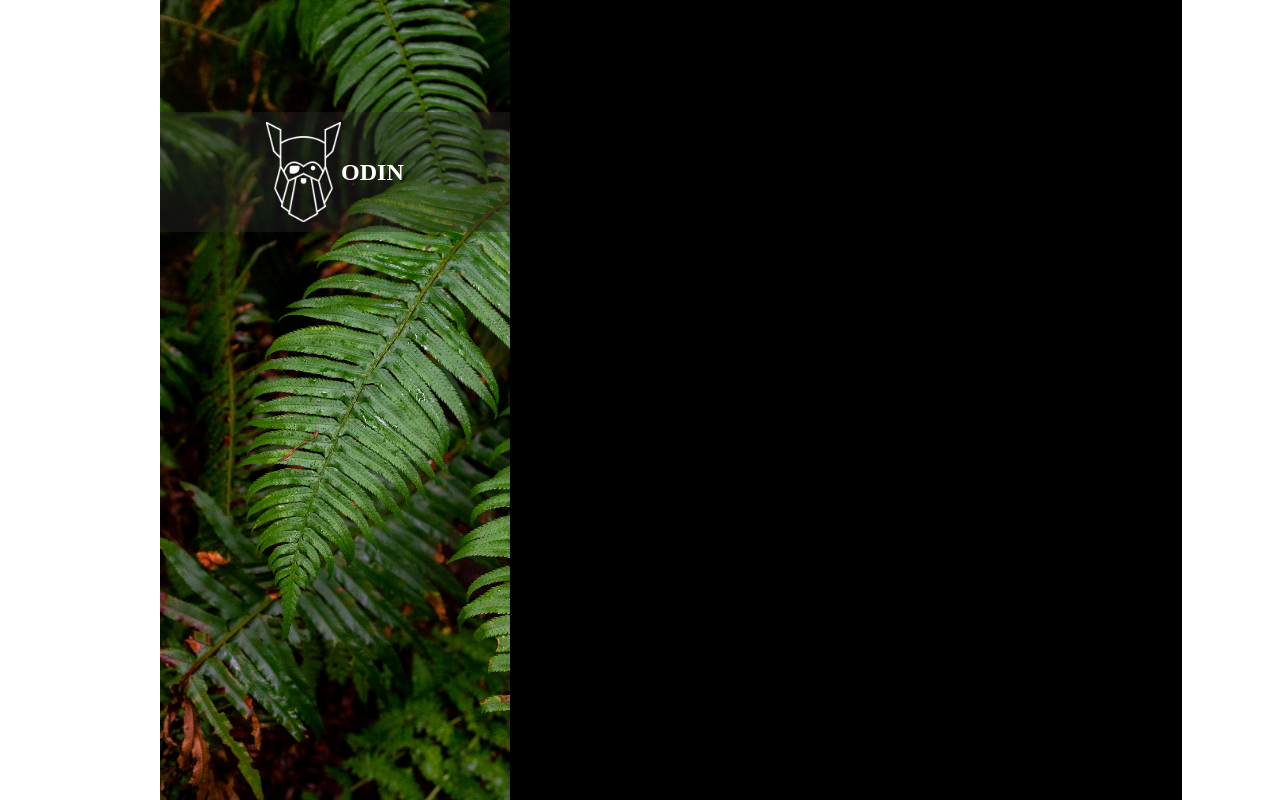
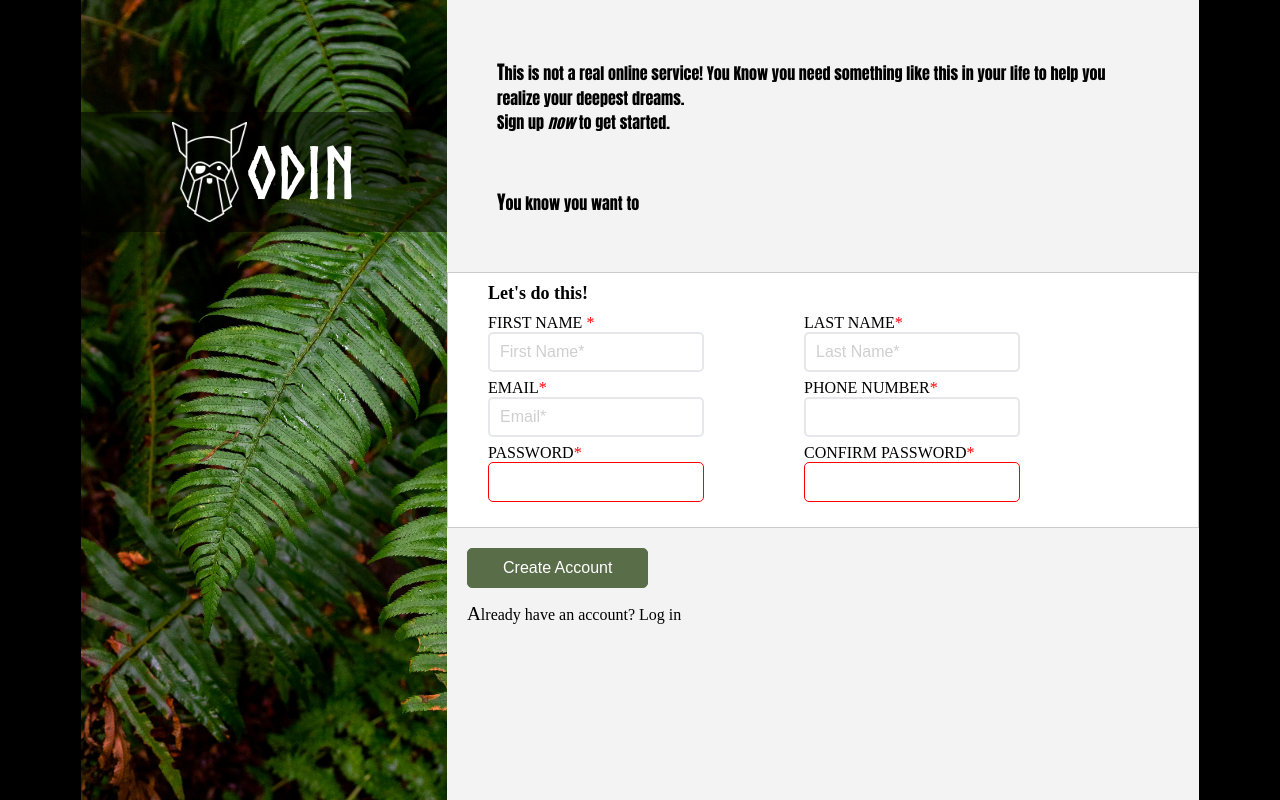
Before and after one commit to macnum/Sign-up-Form, a plain HTML site: page index.html in a window 1280 px wide. Drawn offline with Linux system fonts and the light colour scheme.

Commit message:
Update the form layout

```diff
--- a/index.html
+++ b/index.html
@@ -10,7 +10,7 @@
 
 <body>
     <div class="container">
-        <section class="row-1">
+        <section class="col-1 sub">
 
 
             <div class="position">
@@ -20,8 +20,63 @@
 
 
         </section>
-        <section class="row-2">
+        <section class="col-2 main">
+            <article class="hero row-1">
+                <p>This is not a real online service! You Know you need something like this in your life to help you
+                    realize your deepest dreams.
+                    <span>Sign up <em>now</em> to get started.</span>
+                </p>
+                <p>You know you want to</p>
+            </article>
+            <section class="form row-2">
+                <h2>Let's do this!</h2>
+                <form action="http://httpbin.org/post" method="post" id="sign_up">
 
+                    <div class="form-control row-1">
+                        <div>
+                            <label for="first_name">FIRST NAME
+                                <span aria-label="required">*</span>
+                            </label>
+                            <input placeholder="First Name*" required type="text" name="user_first_name"
+                                id="first_name">
+                        </div>
+                        <div>
+                            <label for="last_name">LAST NAME<span aria-label="required">*</span></label>
+                            <input placeholder="Last Name*" required type="text" name="user_last_name" id="last_name">
+                        </div>
+
+                    </div>
+
+                    <div class="form-control row-2">
+                        <div>
+                            <label for="email">EMAIL<span aria-label="required">*</span></label>
+                            <input placeholder="Email*" required type="email" name="user_email" id="email">
+                        </div>
+                        <div>
+                            <label for="phone_number">PHONE NUMBER<span aria-label="required">*</span></label>
+                            <input pattern="^[0-9]+$" required type="tel" name="user_phone_number" id="phone_number">
+                        </div>
+                    </div>
+                    <div class="form-control row-3">
+                        <div>
+                            <label for="password">PASSWORD<span aria-label="required">*</span></label>
+                            <input required minlength="8" type="password" name="user_password" id="password">
+                        </div>
+                        <div>
+                            <label for="password">CONFIRM PASSWORD<span aria-label="required">*</span></label>
+                            <input required minlength="8" type="password" name="user_password" id="password">
+                        </div>
+                    </div>
+                </form>
+            </section>
+            <section class="footer row-3">
+                <div>
+                    <button form="sign_up" class="submit-btn" type="submit">Create Account</button>
+                </div>
+                <p>
+                    Already have an account? Log in
+                </p>
+            </section>
         </section>
     </div>
 
--- a/style.css
+++ b/style.css
@@ -1,3 +1,13 @@
+@font-face {
+    font-family: "Norse";
+    src:
+        url("./extra/font/Norse-Bold.woff2") format("woff2"),
+        url("./extra/font/Norse-Bold.woff") format("woff");
+    font-weight: bold;
+    font-style: normal;
+    font-display: swap;
+}
+
 *,
 *::before,
 *::after {
@@ -5,25 +15,49 @@
     padding: 0;
     box-sizing: border-box;
 }
+button,
+input {
+    font-size: 100%;
+    margin: 0;
+    max-width: 100%;
+    display: block;
+}
+body {
+    background-color: #000;
+}
 
 .container {
     display: flex;
-    width: 75%;
-    margin: 0 auto;
+    justify-content: center;
+    align-items: center;
 }
-.row-1 {
+.col-1.sub {
     background-color: aqua;
     background-image: url("./extra/images/greenleaf.jpg");
     background-size: cover;
     background-repeat: no-repeat;
     height: 100vh;
-    min-width: 350px;
+    width: 22.875rem;
 }
 .position {
-    background-color: rgba(43, 40, 40, 0.4);
+    background-color: rgba(0, 0, 0, 0.5);
     height: 120px;
     color: #fff;
     display: flex;
+    font-size: 3rem;
+    font-family:
+        "norse",
+        system-ui,
+        -apple-system,
+        BlinkMacSystemFont,
+        "Segoe UI",
+        Roboto,
+        Oxygen,
+        Ubuntu,
+        Cantarell,
+        "Open Sans",
+        "Helvetica Neue",
+        sans-serif;
     justify-content: center;
     align-items: center;
     margin-top: 7rem;
@@ -33,9 +67,110 @@
     height: 100px;
 }
 
-.row-2 {
-    background-color: black;
+.col-2.main {
+    background-color: #f3f3f3;
 
-    min-width: 70%;
+    width: 47rem;
     height: 100vh;
 }
+.col-2.main p::first-letter {
+    font-size: larger;
+}
+
+article.hero {
+    background-color: inherit;
+    height: 34vh;
+    font-style: normal;
+    font-weight: 600;
+    font-family: Impact, Haettenschweiler, "Arial Narrow Bold", sans-serif;
+    padding: 30px;
+    margin: 0 20px;
+    display: flex;
+    flex-direction: column;
+    justify-content: space-around;
+    align-items: flex-start;
+    min-width: 370px;
+}
+article.hero p span {
+    display: block;
+}
+
+section.row-2.form {
+    background-color: #fff;
+    height: 16rem;
+    border: 1px groove #ccc;
+    padding: 10px 0px 0px 30px;
+    display: flex;
+    flex-direction: column;
+}
+section.row-2.form h2 {
+    font-weight: 600;
+    font-size: large;
+    margin-left: 10px;
+}
+section.row-2.form #sign_up {
+    display: flex;
+    flex-direction: column;
+    gap: 7px;
+
+    margin-bottom: 23px;
+    padding: 10px;
+}
+
+.form-control {
+    display: flex;
+    gap: 100px;
+}
+
+section.footer {
+    background-color: inherit;
+}
+
+button {
+    background-color: #596d48;
+    border: 1px solid #596d48;
+    border-radius: 5px;
+    color: #fff;
+    padding: 10px 35px;
+    margin-bottom: 15px;
+}
+.footer {
+    margin: 20px;
+}
+
+input {
+    border: 2px solid #e5e7eb;
+    width: 13.5rem;
+    height: 2.5rem;
+    border-radius: 5px;
+    padding: 10px;
+    outline: 0;
+}
+input[type="password"]:invalid {
+    border: 1px solid #ff0000;
+}
+input::placeholder {
+    color: rgba(97, 97, 97, 0.3);
+}
+
+input:valid {
+    border: #b5fd75;
+}
+
+input:focus {
+    border: 1px solid #0000ff;
+}
+label span {
+    color: red;
+}
+input:focus:valid {
+    border: 1px solid #8bc34a;
+    background-color: transparent;
+}
+input[type="password"]:focus:invalid {
+    border: 1px solid pink;
+}
+input[type="password"]:focus:invalid {
+    border: 1px solid #cf0812;
+    background-color: transparent;
+}
```
